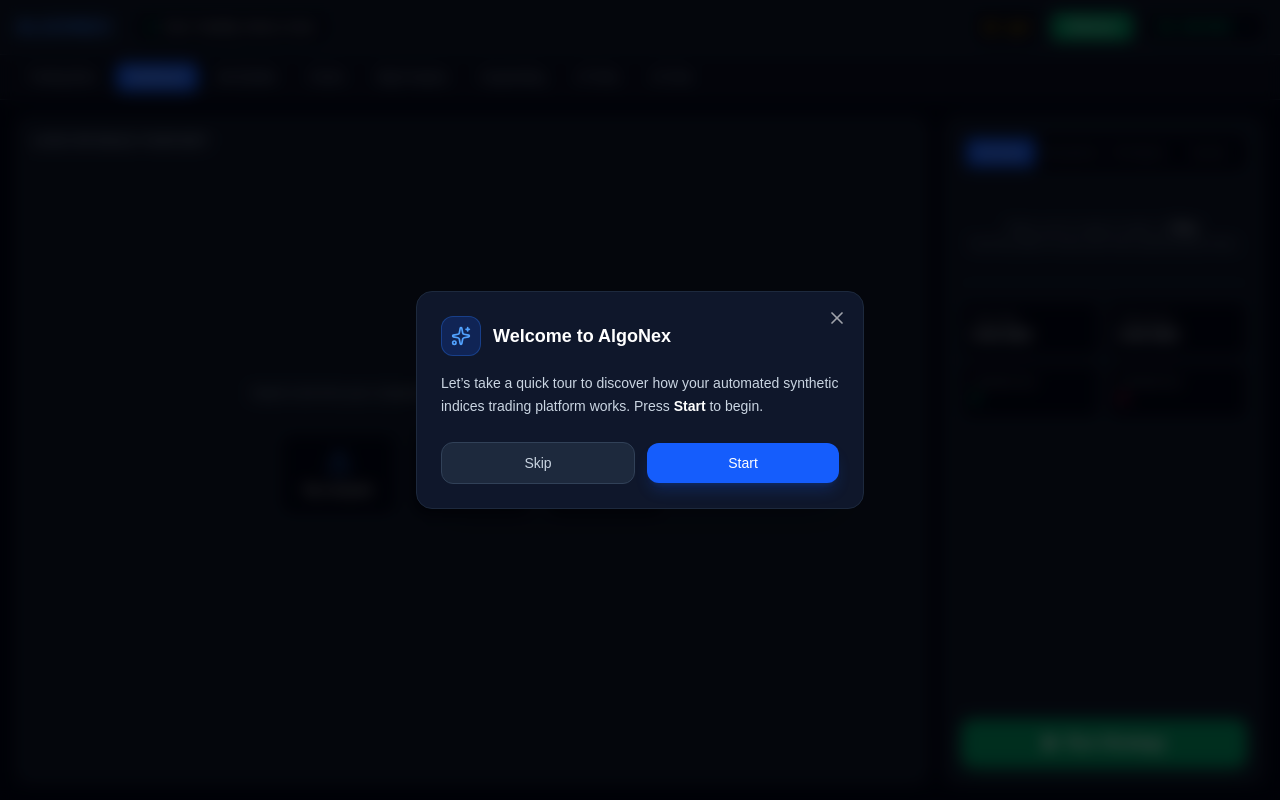
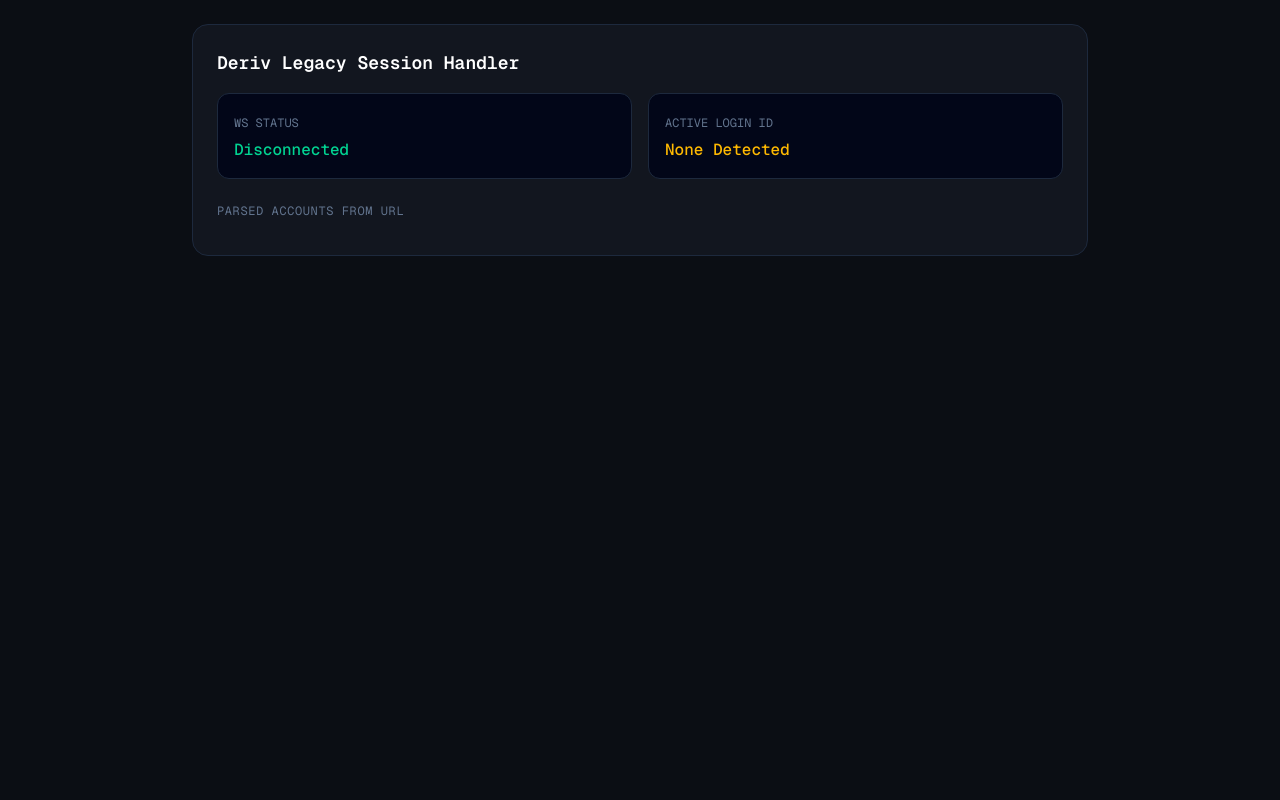
Before and after one commit to Kabatabrian5/deriv-trading-app, a Next.js app: page /app in a window 1280 px wide. Built offline with nearby package versions, Linux system fonts and the light colour scheme.

Commit message:
Add Algonex auth screen and update Deriv OAuth config

```diff
--- a/src/app/app/page.tsx
+++ b/src/app/app/page.tsx
@@ -1,191 +1,113 @@
 'use client';
 
-import { useState } from 'react';
-import { Play, Wallet, ChevronDown, Sparkles, X, Upload, Bot, Zap, Sun, Moon } from 'lucide-react';
+import React, { useEffect, useState } from 'react';
 
-export default function DashboardPage() {
-  const [isDarkMode, setIsDarkMode] = useState(true);
-  const [showTour, setShowTour] = useState(true);
-  const [activeTab, setActiveTab] = useState('Dashboard');
-  const [balance] = useState('0.00 KES');
+interface Account {
+  loginid: string;
+  token: string;
+  currency: string;
+  type: string;
+}
 
-  const navItems = [
-    'Trading Bots', 'Dashboard', 'Bot Builder', 'Charts',
-    'Digit Analysis', 'Copytrading', 'AI Tools', 'AI Chat'
-  ];
+export default function DashboardApp() {
+  const [accounts, setAccounts] = useState<Account[]>([]);
+  const [selectedAccount, setSelectedAccount] = useState<Account | null>(null);
+  const [wsStatus, setWsStatus] = useState<string>('Disconnected');
+
+  useEffect(() => {
+    const params = new URLSearchParams(window.location.search);
+    const extractedAccounts: Account[] = [];
+
+    let i = 1;
+    while (params.has(`acct${i}`)) {
+      const loginid = params.get(`acct${i}`) || '';
+      const token = params.get(`token${i}`) || '';
+      const currency = params.get(`cur${i}`) || 'USD';
+
+      extractedAccounts.push({
+        loginid,
+        token,
+        currency,
+        type: loginid.startsWith('VR') ? 'demo' : 'real',
+      });
+      i++;
+    }
+
+    if (extractedAccounts.length > 0) {
+      sessionStorage.setItem('deriv_accounts', JSON.stringify(extractedAccounts));
+      const defaultAcc = extractedAccounts[0];
+      setSelectedAccount(defaultAcc);
+
+      window.history.replaceState({}, document.title, window.location.pathname);
+      initializeDerivWebSocket(defaultAcc.token);
+    } else {
+      const savedAccounts = sessionStorage.getItem('deriv_accounts');
+      if (savedAccounts) {
+        const parsed: Account[] = JSON.parse(savedAccounts);
+        setAccounts(parsed);
+        if (parsed.length > 0) {
+          setSelectedAccount(parsed[0]);
+          initializeDerivWebSocket(parsed[0].token);
+        }
+      }
+    }
+    setAccounts(extractedAccounts);
+  }, []);
+
+  const initializeDerivWebSocket = (token: string) => {
+    setWsStatus('Connecting...');
+    const ws = new WebSocket(`wss://ws.derivws.com/websockets/v3?app_id=YOUR_APP_ID`);
+
+    ws.onopen = () => {
+      ws.send(JSON.stringify({ authorize: token }));
+    };
+
+    ws.onmessage = (event: MessageEvent) => {
+      const data = JSON.parse(event.data);
+      if (data.msg_type === 'authorize') {
+        if (!data.error) {
+          setWsStatus('Authorized');
+          console.log('Successfully authorized:', data.authorize);
+        } else {
+          setWsStatus('Authorization Failed');
+        }
+      }
+    };
+
+    ws.onerror = () => {
+      setWsStatus('Connection Error');
+    };
+  };
 
   return (
-    <div className={`min-h-screen flex flex-col transition-colors duration-200 ${isDarkMode ? 'bg-slate-950 text-white' : 'bg-slate-50 text-slate-900'}`}>
+    <div className="p-6 bg-[#0b0e14] min-h-screen text-slate-200 font-mono">
+      <div className="max-w-4xl mx-auto bg-[#12161f] border border-slate-800 rounded-2xl p-6">
+        <h2 className="text-lg font-semibold text-white mb-4">Deriv Legacy Session Handler</h2>
 
-      {/* Top Header */}
-      <header className={`border-b px-4 py-2.5 flex items-center justify-between text-sm transition-colors duration-200 ${isDarkMode ? 'bg-slate-900 border-slate-800' : 'bg-white border-slate-200 shadow-sm'}`}>
-        <div className="flex items-center gap-6 overflow-x-auto">
-          <span className={`font-black tracking-wider text-lg ${isDarkMode ? 'text-blue-500' : 'text-blue-600'}`}>ALGONEX</span>
-          <div className={`flex items-center gap-2 px-3 py-1.5 rounded-lg border text-xs ${isDarkMode ? 'bg-slate-950 border-slate-800 text-slate-300' : 'bg-slate-100 border-slate-200 text-slate-600'}`}>
-            <span className="w-2 h-2 rounded-full bg-emerald-500 animate-pulse"></span>
-            <span>Deriv Volatility Indices Active</span>
+        <div className="grid grid-cols-2 gap-4 mb-6">
+          <div className="bg-slate-950 p-4 rounded-xl border border-slate-800">
+            <span className="text-xs text-slate-500">WS STATUS</span>
+            <div className="text-emerald-400 font-medium mt-1">{wsStatus}</div>
+          </div>
+          <div className="bg-slate-950 p-4 rounded-xl border border-slate-800">
+            <span className="text-xs text-slate-500">ACTIVE LOGIN ID</span>
+            <div className="text-amber-400 font-medium mt-1">{selectedAccount ? selectedAccount.loginid : 'None Detected'}</div>
           </div>
         </div>
 
-        <div className="flex items-center gap-3">
-          {/* Theme Toggle Button */}
-          <button
-            onClick={() => setIsDarkMode(!isDarkMode)}
-            className={`p-2 rounded-lg border transition-all flex items-center gap-1.5 text-xs font-medium ${
-              isDarkMode
-                ? 'bg-slate-950 border-slate-800 text-amber-400 hover:bg-slate-800'
-                : 'bg-slate-100 border-slate-200 text-slate-700 hover:bg-slate-200'
-            }`}
-            title="Toggle Theme"
-          >
-            {isDarkMode ? <Sun className="w-4 h-4" /> : <Moon className="w-4 h-4" />}
-            <span className="hidden sm:inline">{isDarkMode ? 'Light' : 'Dark'}</span>
-          </button>
-
-          <button className="bg-emerald-600 hover:bg-emerald-500 text-white font-medium px-4 py-1.5 rounded-lg transition-all shadow-sm text-xs">
-            Withdraw
-          </button>
-
-          <div className={`flex items-center gap-2 px-3 py-1.5 rounded-lg border text-xs font-semibold text-emerald-500 ${isDarkMode ? 'bg-slate-950 border-slate-800' : 'bg-slate-100 border-slate-200'}`}>
-            <Wallet className="w-3.5 h-3.5" />
-            <span>{balance}</span>
-            <ChevronDown className="w-3 h-3 opacity-60" />
-          </div>
-        </div>
-      </header>
-
-      {/* Sub Navigation Bar */}
-      <nav className={`border-b px-4 flex items-center gap-2 overflow-x-auto no-scrollbar py-2 transition-colors duration-200 ${isDarkMode ? 'bg-slate-900/60 border-slate-800' : 'bg-white border-slate-200'}`}>
-        {navItems.map((item) => (
-          <button
-            key={item}
-            onClick={() => setActiveTab(item)}
-            className={`px-3 py-1.5 rounded-lg text-xs font-medium whitespace-nowrap transition-all ${
-              activeTab === item
-                ? 'bg-blue-600 text-white shadow-md shadow-blue-600/20'
-                : isDarkMode ? 'text-slate-400 hover:text-white hover:bg-slate-800/50' : 'text-slate-600 hover:text-slate-900 hover:bg-slate-100'
-            }`}
-          >
-            {item}
-          </button>
-        ))}
-      </nav>
-
-      {/* Main Content Workspace */}
-      <div className="flex-1 flex flex-col lg:flex-row p-4 gap-4">
-
-        {/* Center Canvas / Bot Builder Loader */}
-        <div className={`flex-1 border rounded-xl p-6 flex flex-col justify-center items-center text-center relative overflow-hidden transition-colors duration-200 ${isDarkMode ? 'bg-slate-900 border-slate-800' : 'bg-white border-slate-200 shadow-sm'}`}>
-          <div className={`absolute top-4 left-4 text-xs font-semibold uppercase tracking-wider ${isDarkMode ? 'text-slate-400' : 'text-slate-500'}`}>
-            Load or build your bot
-          </div>
-
-          <div className="max-w-md py-12 flex flex-col items-center">
-            <p className={`text-xs mb-8 ${isDarkMode ? 'text-slate-400' : 'text-slate-600'}`}>
-              Import a bot from your computer, build it from scratch, or start with a quick strategy.
-            </p>
-
-            <div className="grid grid-cols-3 gap-4 w-full max-w-sm">
-              <div className={`p-4 rounded-xl border flex flex-col items-center gap-2 cursor-pointer transition-all hover:scale-105 ${isDarkMode ? 'bg-slate-950 border-slate-800 hover:border-blue-500' : 'bg-slate-50 border-slate-200 hover:border-blue-500'}`}>
-                <Upload className="w-6 h-6 text-blue-500" />
-                <span className="text-xs font-medium">My computer</span>
+        <h3 className="text-xs uppercase text-slate-500 mb-3 tracking-wider">Parsed Accounts from URL</h3>
+        <div className="space-y-2">
+          {accounts.map((acc: Account) => (
+            <div key={acc.loginid} className="p-3 bg-slate-950/60 rounded-lg border border-slate-800/80 flex justify-between items-center text-xs">
+              <div>
+                <span className="text-white font-bold">{acc.loginid}</span>
+                <span className="ml-2 text-[10px] uppercase px-1.5 py-0.5 rounded bg-slate-800 text-slate-400">{acc.type}</span>
               </div>
-              <div className={`p-4 rounded-xl border flex flex-col items-center gap-2 cursor-pointer transition-all hover:scale-105 ${isDarkMode ? 'bg-slate-950 border-slate-800 hover:border-blue-500' : 'bg-slate-50 border-slate-200 hover:border-blue-500'}`}>
-                <Bot className="w-6 h-6 text-blue-500" />
-                <span className="text-xs font-medium">Bot Builder</span>
-              </div>
-              <div className={`p-4 rounded-xl border flex flex-col items-center gap-2 cursor-pointer transition-all hover:scale-105 ${isDarkMode ? 'bg-slate-950 border-slate-800 hover:border-blue-500' : 'bg-slate-50 border-slate-200 hover:border-blue-500'}`}>
-                <Zap className="w-6 h-6 text-blue-500" />
-                <span className="text-xs font-medium">Quick strategy</span>
-              </div>
+              <div className="text-slate-400">{acc.currency}</div>
             </div>
-          </div>
-        </div>
-
-        {/* Right Sidebar - Execution Panel */}
-        <div className={`w-full lg:w-80 border rounded-xl p-4 flex flex-col justify-between transition-colors duration-200 ${isDarkMode ? 'bg-slate-900 border-slate-800' : 'bg-white border-slate-200 shadow-sm'}`}>
-          <div>
-            {/* Sidebar Tabs */}
-            <div className={`grid grid-cols-4 p-1 rounded-lg border text-[11px] mb-4 font-medium text-center ${isDarkMode ? 'bg-slate-950 border-slate-800 text-slate-400' : 'bg-slate-100 border-slate-200 text-slate-600'}`}>
-              <span className="bg-blue-600 text-white py-1.5 rounded shadow-sm">Summary</span>
-              <span className="py-1.5 hover:opacity-100 opacity-70 cursor-pointer">Transactions</span>
-              <span className="py-1.5 hover:opacity-100 opacity-70 cursor-pointer">AI Analysis</span>
-              <span className="py-1.5 hover:opacity-100 opacity-70 cursor-pointer">Journal</span>
-            </div>
-
-            <div className={`text-center py-8 text-xs border-b mb-4 ${isDarkMode ? 'text-slate-500 border-slate-800' : 'text-slate-400 border-slate-100'}`}>
-              When you're ready to trade, hit <strong className={isDarkMode ? 'text-slate-300' : 'text-slate-700'}>Run</strong>.<br />
-              You'll be able to track your bot's performance here.
-            </div>
-
-            {/* Metrics Breakdown */}
-            <div className="grid grid-cols-2 gap-2 text-xs mb-6">
-              <div className={`p-2.5 rounded-lg border ${isDarkMode ? 'bg-slate-950 border-slate-800 text-slate-300' : 'bg-slate-50 border-slate-200 text-slate-700'}`}>
-                <span className="opacity-60 block text-[10px]">Total stake</span>
-                <span className="font-bold text-sm">0.00 KES</span>
-              </div>
-              <div className={`p-2.5 rounded-lg border ${isDarkMode ? 'bg-slate-950 border-slate-800 text-slate-300' : 'bg-slate-50 border-slate-200 text-slate-700'}`}>
-                <span className="opacity-60 block text-[10px]">Total payout</span>
-                <span className="font-bold text-sm">0.00 KES</span>
-              </div>
-              <div className={`p-2.5 rounded-lg border ${isDarkMode ? 'bg-slate-950 border-slate-800 text-slate-300' : 'bg-slate-50 border-slate-200 text-slate-700'}`}>
-                <span className="opacity-60 block text-[10px]">Contracts won</span>
-                <span className="font-bold text-emerald-500 text-sm">0</span>
-              </div>
-              <div className={`p-2.5 rounded-lg border ${isDarkMode ? 'bg-slate-950 border-slate-800 text-slate-300' : 'bg-slate-50 border-slate-200 text-slate-700'}`}>
-                <span className="opacity-60 block text-[10px]">Contracts lost</span>
-                <span className="font-bold text-rose-500 text-sm">0</span>
-              </div>
-            </div>
-          </div>
-
-          {/* Execution Button */}
-          <button className="w-full bg-emerald-600 hover:bg-emerald-500 text-white font-bold py-3 px-4 rounded-xl transition-all shadow-lg shadow-emerald-600/20 flex items-center justify-center gap-2">
-            <Play className="w-4 h-4 fill-white" />
-            <span>Run Strategy</span>
-          </button>
+          ))}
         </div>
       </div>
-
-      {/* Welcome Tour Modal Popup */}
-      {showTour && (
-        <div className="fixed inset-0 bg-black/70 backdrop-blur-sm z-50 flex items-center justify-center p-4">
-          <div className={`border rounded-2xl max-w-md w-full p-6 shadow-2xl relative ${isDarkMode ? 'bg-slate-900 border-slate-800 text-white' : 'bg-white border-slate-200 text-slate-900'}`}>
-            <button
-              onClick={() => setShowTour(false)}
-              className="absolute top-4 right-4 opacity-60 hover:opacity-100"
-            >
-              <X className="w-5 h-5" />
-            </button>
-
-            <div className="flex items-center gap-3 mb-4">
-              <div className="w-10 h-10 rounded-xl bg-blue-600/20 text-blue-400 flex items-center justify-center border border-blue-500/30">
-                <Sparkles className="w-5 h-5" />
-              </div>
-              <h3 className="text-lg font-bold">Welcome to AlgoNex</h3>
-            </div>
-
-            <p className={`text-sm mb-6 leading-relaxed ${isDarkMode ? 'text-slate-300' : 'text-slate-600'}`}>
-              Let’s take a quick tour to discover how your automated synthetic indices trading platform works. Press <strong className={isDarkMode ? 'text-white' : 'text-slate-900'}>Start</strong> to begin.
-            </p>
-
-            <div className="flex items-center gap-3">
-              <button
-                onClick={() => setShowTour(false)}
-                className={`flex-1 font-medium py-2.5 rounded-xl transition-all text-sm border ${isDarkMode ? 'bg-slate-800 border-slate-700 text-slate-300 hover:bg-slate-700' : 'bg-slate-100 border-slate-200 text-slate-700 hover:bg-slate-200'}`}
-              >
-                Skip
-              </button>
-              <button
-                onClick={() => setShowTour(false)}
-                className="flex-1 bg-blue-600 hover:bg-blue-500 text-white font-medium py-2.5 rounded-xl transition-all shadow-lg shadow-blue-600/20 text-sm"
-              >
-                Start
-              </button>
-            </div>
-          </div>
-        </div>
-      )}
     </div>
   );
 }
--- /dev/null
+++ b/src/config/deriv.ts
@@ -0,0 +1,22 @@
+// config/deriv.ts
+
+export const DERIV_CONFIG = {
+  // Replace with your actual registered Deriv App ID or load from environment variables
+  app_id: process.env.NEXT_PUBLIC_DERIV_APP_ID || 'YOUR_APP_ID',
+
+  // Dynamically detect origin or fallback to your production Vercel deployment URL
+  redirect_uri: typeof window !== 'undefined'
+    ? `${window.location.origin}/app`
+    : 'https://deriv-trading-app.vercel.app/app',
+
+  auth_url: 'https://oauth.deriv.com/oauth2/authorize',
+};
+
+// Helper function to generate clean, fully-encoded login URLs uniformly
+export function getDerivLoginUrl(): string {
+  const params = new URLSearchParams({
+    app_id: DERIV_CONFIG.app_id,
+    redirect_uri: DERIV_CONFIG.redirect_uri,
+  });
+  return `${DERIV_CONFIG.auth_url}?${params.toString()}`;
+}
```
Also changed, not shown: src/app/auth/page.tsx (+37 -54 lines), src/app/login/page.tsx (+15 -18 lines).
